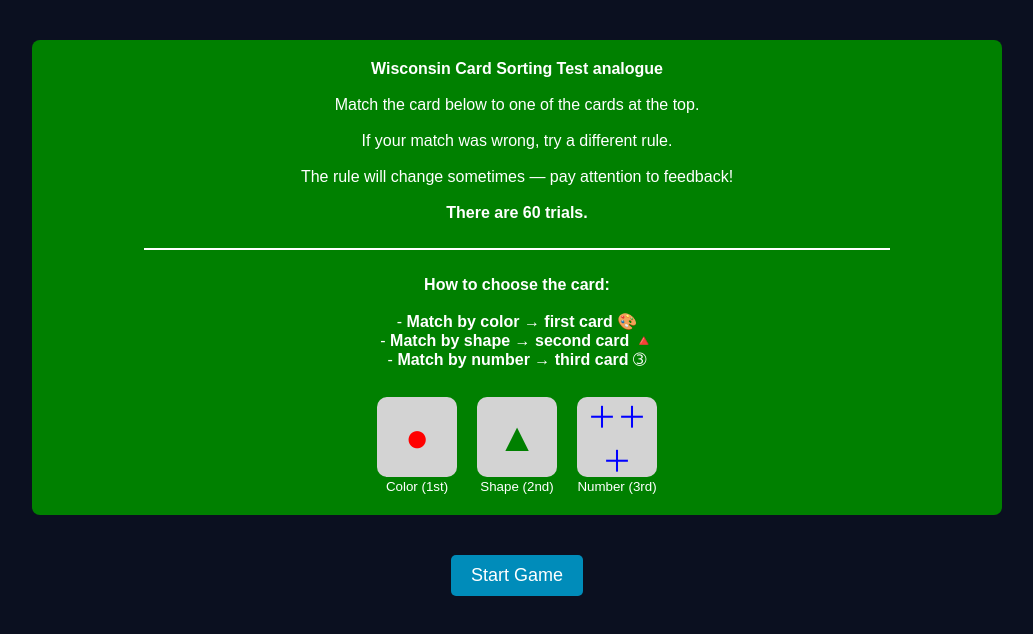
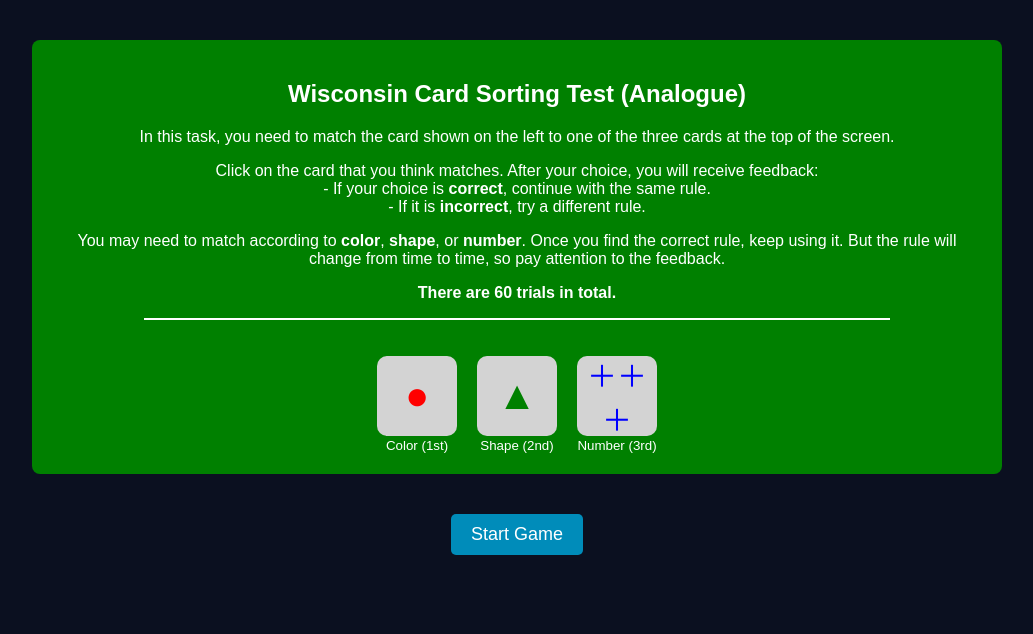
Before and after one commit to VENKATESANRAMASAMY/memory_task, a plain HTML site: page game5.html in a window 1280 px wide. Shown: the whole page, without its empty margins (123-1156 px from the left). Drawn offline with Linux system fonts and the light colour scheme.

Commit message:
Update game5.html

```diff
--- a/game5.html
+++ b/game5.html
@@ -59,17 +59,25 @@
 <body>
 
 <div id="instructions">
-    <b>Wisconsin Card Sorting Test analogue</b><br><br>
-    Match the card below to one of the cards at the top.<br><br>
-    If your match was wrong, try a different rule.<br><br>
-    The rule will change sometimes — pay attention to feedback!<br><br>
-    <b>There are 60 trials.</b><br><br>
+    <h2>Wisconsin Card Sorting Test (Analogue)</h2>
+    <p>
+        In this task, you need to match the card shown on the left to one of the three cards
+        at the top of the screen.
+    </p>
+    <p>
+        Click on the card that you think matches. After your choice, you will receive feedback:
+        <br>- If your choice is <b>correct</b>, continue with the same rule.
+        <br>- If it is <b>incorrect</b>, try a different rule.
+    </p>
+    <p>
+        You may need to match according to <b>color</b>, <b>shape</b>, or <b>number</b>.
+        Once you find the correct rule, keep using it. But the rule will change from time to time,
+        so pay attention to the feedback.
+    </p>
+    <p><b>There are 60 trials in total.</b></p>
+    <hr style="border:1px solid white; width:80%;"><br>
 
-    <hr style="border:1px solid white; width:80%;"><br>
-    <b>How to choose the card:</b><br><br>
-    - <b>Match by color → first card</b> 🎨<br>
-    - <b>Match by shape → second card</b> 🔺<br>
-    - <b>Match by number → third card</b> ➂<br><br>
+
 
     <!-- pictorial representation -->
     <div style="display:flex; justify-content:center; gap:20px; margin-top:10px;">
```
